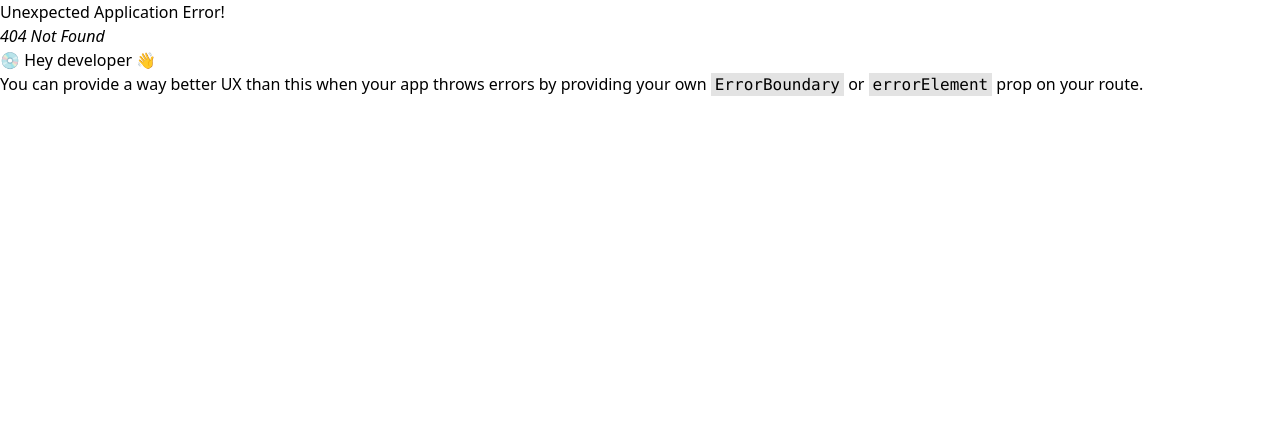
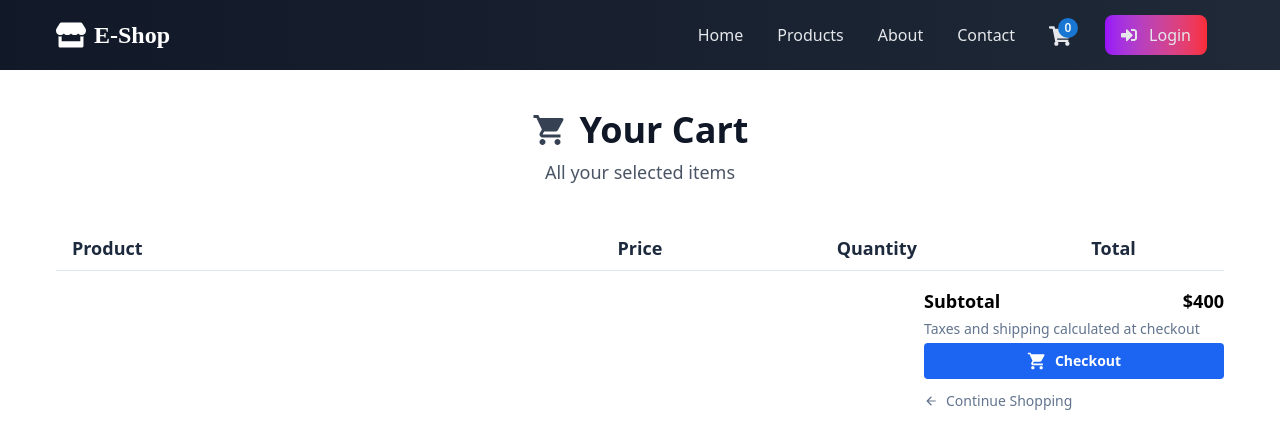
Before and after one commit to liminxiong6/react-ecommerce, a React (Vite) app: page /cart in a window 1280 px wide. Before the commit this address had no page. Shown: the top 448 px of the page. Built offline with nearby package versions, Linux system fonts and the light colour scheme.

Commit message:
build cart page

```diff
--- a/src/App.jsx
+++ b/src/App.jsx
@@ -7,6 +7,7 @@ import RootLayout from "./pages/Root";
 import About from "./pages/About";
 import Contact from "./pages/Contact";
 import { Toaster } from "react-hot-toast";
+import Cart from "./pages/Cart";
 
 const router = createBrowserRouter([
     {
@@ -17,6 +18,7 @@ const router = createBrowserRouter([
             { path: "products", element: <Products /> },
             { path: "about", element: <About /> },
             { path: "contact", element: <Contact /> },
+            { path: "cart", element: <Cart /> },
         ],
     },
 ]);
--- /dev/null
+++ b/src/pages/Cart.jsx
@@ -0,0 +1,64 @@
+import { MdArrowBack, MdShoppingCart } from "react-icons/md";
+import { Link } from "react-router-dom";
+
+const Cart = () => {
+    return (
+        <div className="px-4 py-10 sm:px-8 lg:px-14">
+            <div className="mb-12 flex flex-col items-center">
+                <h1 className="flex items-center gap-3 text-4xl font-bold text-gray-900">
+                    <MdShoppingCart size={36} className="text-gray-700" />
+                    Your Cart
+                </h1>
+                <p className="mt-2 text-lg text-gray-600">
+                    {" "}
+                    All your selected items
+                </p>
+            </div>
+            <div className="grid grid-cols-4 items-center gap-4 pb-2 font-semibold md:grid-cols-5">
+                <div className="justify-self-start text-lg text-slate-800 md:col-span-2 lg:ps-4">
+                    Product
+                </div>
+                <div className="justify-self-center text-lg text-slate-800">
+                    Price
+                </div>
+                <div className="justify-self-center text-lg text-slate-800">
+                    Quantity
+                </div>
+                <div className="justify-self-center text-lg text-slate-800">
+                    Total
+                </div>
+            </div>
+            {/* total price */}
+            <div className="flex flex-col gap-4 border-t-[1.5px] border-slate-200 px-2 py-4 sm:flex-row sm:justify-between sm:px-0">
+                <div></div>
+                <div className="flex flex-col gap-1 text-sm">
+                    <div className="flex w-full justify-between text-sm font-semibold md:text-lg">
+                        <span>Subtotal</span>
+                        <span>$400</span>
+                    </div>
+                    <p className="text-slate-500">
+                        Taxes and shipping calculated at checkout
+                    </p>
+                    <Link className="flex w-full justify-end" to="/checkout">
+                        <button
+                            onClick={() => {}}
+                            className="bg-custom-blue flex w-[300px] items-center justify-center gap-2 rounded-sm px-4 py-2 font-semibold text-white transition duration-300 hover:text-gray-300"
+                        >
+                            <MdShoppingCart size={20} />
+                            Checkout
+                        </button>
+                    </Link>
+                    <Link
+                        to="/products"
+                        className="mt-2 flex items-center gap-2 text-slate-500"
+                    >
+                        <MdArrowBack />
+                        <span>Continue Shopping</span>
+                    </Link>
+                </div>
+            </div>
+        </div>
+    );
+};
+
+export default Cart;
```
